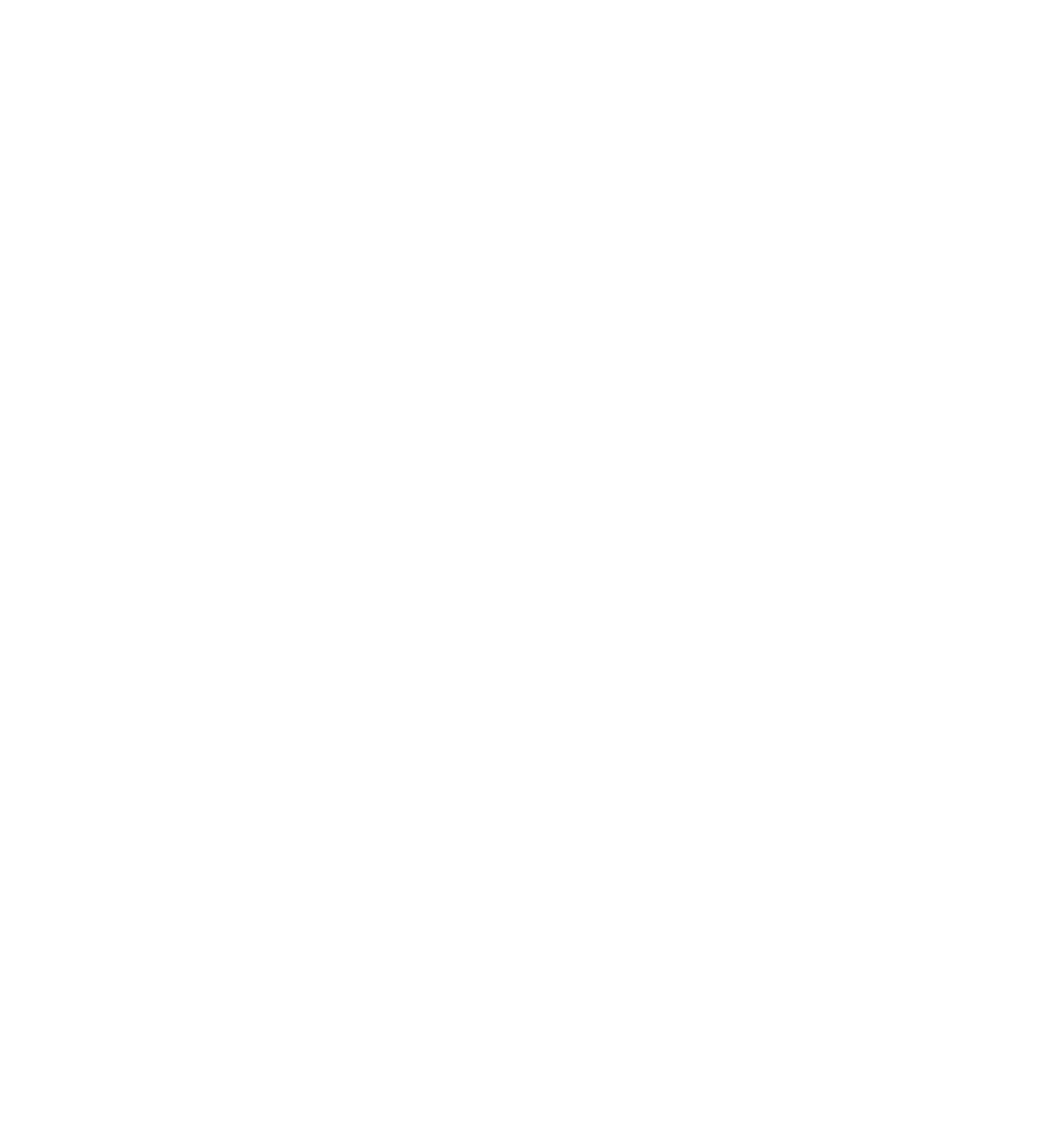
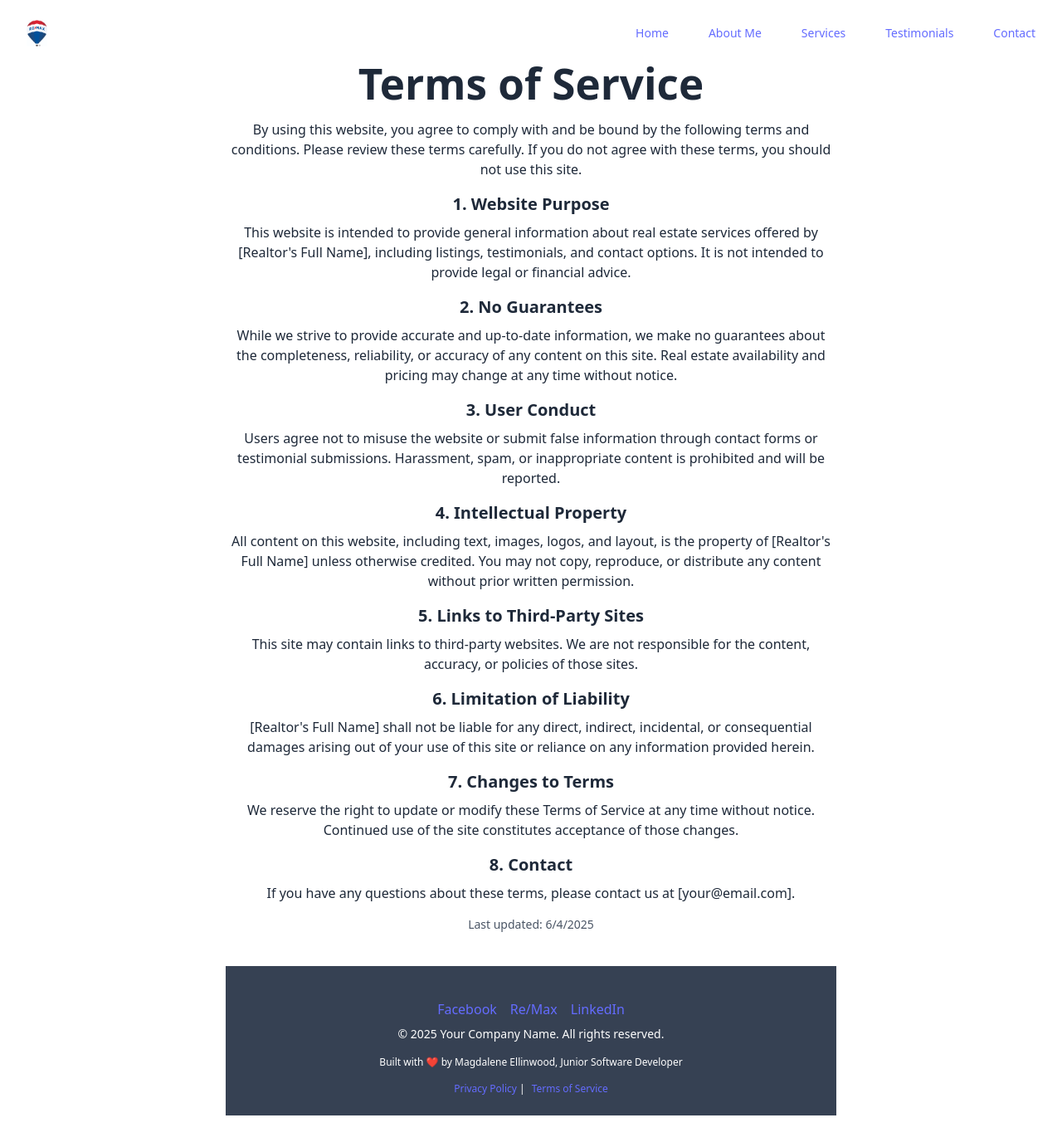
Before and after one commit to mellinwood1023/FCarberry_Site, a React (Vite) app: page /termsofservice in a window 1280 px wide. Before the commit this address had no page. Shown: the top 1382 px of the page at 83% size. Before the commit the page ends 800 px from the top, so only its background shows below. Built offline with nearby package versions, Linux system fonts and the light colour scheme; the HTML template or start-up script is replaced by a standard one.

Commit message:
terms of service, privacy policy

```diff
--- a/package.json
+++ b/package.json
@@ -13,6 +13,7 @@
     "@headlessui/react": "^2.2.4",
     "@heroicons/react": "^2.2.0",
     "@tailwindcss/postcss": "^4.1.8",
+    "lucide-react": "^0.513.0",
     "react": "^19.1.0",
     "react-dom": "^19.1.0",
     "react-router-dom": "^7.6.2",
--- a/src/App.tsx
+++ b/src/App.tsx
@@ -5,6 +5,8 @@
 import './App.css';
 import Services from './pages/Services';
 import Testimonials from './pages/Testimonials';
+import PrivacyPolicy from './pages/PrivacyPolicy';
+import TermsOfService from './pages/TermsOfService';
 
 function App() {
   return (
@@ -14,6 +16,8 @@
       <Route path="/contact" element={<Contact />} />
       <Route path="/services" element={<Services />} />
       <Route path="/testimonials" element={<Testimonials />} />
+      <Route path="/termsofservice" element={<TermsOfService />} />
+      <Route path="/privacypolicy" element={<PrivacyPolicy />} />
       {/* Add more routes as needed */}
     </Routes>
   );
--- a/src/components/Footer.tsx
+++ b/src/components/Footer.tsx
@@ -0,0 +1,38 @@
+import { Link } from 'react-router-dom';
+
+const Footer = () => {
+    return (
+        <footer className="bg-gray-700 text-white py-6 mt-10">
+            <div className="container mx-auto text-center">
+                <div className="flex flex-col items-center space-y-2 mt-4">
+                    <div className="flex space-x-4 justify-center">
+                        <a href="https://www.facebook.com/fred.carberry.90" target="_blank" rel="noopener noreferrer" aria-label="Facebook" className="hover:text-blue-400 transition-colors duration-200 cursor-pointer font-semibold underline focus:outline focus:ring-2 focus:ring-blue-400 active:scale-95">
+                            <span className="sr-only">Facebook</span>
+                            Facebook
+                        </a>
+                        <a href="https://www.remax.com/real-estate-agents/frederick-carberry-north-andover-ma/101985044" target="_blank" rel="noopener noreferrer" aria-label="Re/Max" className="hover:text-pink-400 transition-colors duration-200 cursor-pointer font-semibold underline focus:outline focus:ring-2 focus:ring-pink-400 active:scale-95">
+                            <span className="sr-only">Re/Max</span>
+                            Re/Max
+                        </a>
+                        <a href="https://www.linkedin.com/in/fred-carberry-642299176/" target="_blank" rel="noopener noreferrer" aria-label="LinkedIn" className="hover:text-blue-300 transition-colors duration-200 cursor-pointer font-semibold underline focus:outline focus:ring-2 focus:ring-blue-300 active:scale-95">
+                            <span className="sr-only">LinkedIn</span>
+                            LinkedIn
+                        </a>
+                    </div>
+                    <p className="text-sm text-center">
+                        &copy; {new Date().getFullYear()} Your Company Name. All rights reserved.
+                    </p>
+                    <p className="text-xs mt-2 text-center">
+                        Built with ❤️ by Magdalene Ellinwood, Junior Software Developer
+                    </p>
+                    <p className="text-xs mt-2 text-center">
+                        <Link to="/privacypolicy" className="text-white hover:underline cursor-pointer">Privacy Policy</Link> |
+                        <Link to="/termsofservice" className="text-white hover:underline ml-2 cursor-pointer">Terms of Service</Link>
+                    </p>
+                </div>
+            </div>
+        </footer>
+    )
+}
+
+export default Footer;
--- a/src/components/Hero.tsx
+++ b/src/components/Hero.tsx
@@ -17,7 +17,7 @@
 
   return (
     <div className="bg-white">
-      <header className="absolute inset-x-0 top-0 z-50">
+      <header className="relative inset-x-0 top-0 z-50">
         <nav aria-label="Global" className="flex items-center justify-between p-6 lg:px-8">
           <div className="flex lg:flex-1">
             <a href="#" className="-m-1.5 p-1.5">
--- a/src/pages/Home.tsx
+++ b/src/pages/Home.tsx
@@ -1,10 +1,12 @@
 import React from 'react';
 import Hero from '../components/Hero';
+import Footer from '../components/Footer';
 
 const Home: React.FC = () => {
   return (
     <div className="home-container">
       <Hero />
+      <Footer />
     </div>
   );
 };
--- /dev/null
+++ b/src/pages/PrivacyPolicy.tsx
@@ -0,0 +1,37 @@
+import React from 'react';
+import Nav from '../components/Nav';
+import Footer from '../components/Footer';
+
+const PrivacyPolicy: React.FC = () => {
+  return (
+    <div className="max-w-3xl mx-auto px-4 py-10 text-gray-800">
+        <Nav />
+      <h1 className="text-2xl font-bold mb-4">Privacy Policy</h1>
+      <p className="mb-4">
+        This website is committed to protecting your privacy. Any personal information collected through contact forms, email submissions, or other means is kept confidential and used solely for the purpose of assisting you with your real estate needs.
+      </p>
+      <h2 className="text-xl font-semibold mb-2">Information Collection</h2>
+      <p className="mb-4">
+        We may collect your name, email address, phone number, or other details you provide when submitting inquiries or testimonials. This data is never sold or shared with third parties.
+      </p>
+      <h2 className="text-xl font-semibold mb-2">Cookies & Tracking</h2>
+      <p className="mb-4">
+        This site may use cookies or third-party tools to analyze traffic or improve your experience. You can disable cookies in your browser settings at any time.
+      </p>
+      <h2 className="text-xl font-semibold mb-2">Third-Party Services</h2>
+      <p className="mb-4">
+        We may use services like Google Analytics or embedded maps to enhance your experience. These services may collect anonymized usage data.
+      </p>
+      <h2 className="text-xl font-semibold mb-2">Contact</h2>
+      <p className="mb-4">
+        If you have any questions about this Privacy Policy, please contact us at [your@email.com].
+      </p>
+      <p className="text-sm text-gray-600">
+        Last updated: {new Date().toLocaleDateString()}
+      </p>
+      <Footer />
+    </div>
+  );
+};
+
+export default PrivacyPolicy;
--- a/src/pages/Services.tsx
+++ b/src/pages/Services.tsx
@@ -6,7 +6,7 @@
   return (
     <div className="about-container">
       <Nav />
-      <h1 className="text-3xl font-bold text-blue-900 mb-6 text-left">Services</h1>
+      <h1 className="text-3xl font-bold text-blue-900 mb-6 text-left pt-20 pb-5">Services</h1>
       <p className="list-disc list-inside text-left">
 <strong>Buyer Representation <br /></strong>
 Guidance through every step of the home buying process—from the first showing to the final signature.
--- /dev/null
+++ b/src/pages/TermsOfService.tsx
@@ -0,0 +1,63 @@
+import React from 'react';
+import Nav from '../components/Nav';
+import Footer from '../components/Footer';
+
+const TermsOfService: React.FC = () => {
+  return (
+    <div className="max-w-3xl mx-auto px-4 py-10 text-gray-800">
+        <Nav />
+      <h1 className="text-2xl font-bold mb-4">Terms of Service</h1>
+
+      <p className="mb-4">
+        By using this website, you agree to comply with and be bound by the following terms and conditions. Please review these terms carefully. If you do not agree with these terms, you should not use this site.
+      </p>
+
+      <h2 className="text-xl font-semibold mb-2">1. Website Purpose</h2>
+      <p className="mb-4">
+        This website is intended to provide general information about real estate services offered by [Realtor's Full Name], including listings, testimonials, and contact options. It is not intended to provide legal or financial advice.
+      </p>
+
+      <h2 className="text-xl font-semibold mb-2">2. No Guarantees</h2>
+      <p className="mb-4">
+        While we strive to provide accurate and up-to-date information, we make no guarantees about the completeness, reliability, or accuracy of any content on this site. Real estate availability and pricing may change at any time without notice.
+      </p>
+
+      <h2 className="text-xl font-semibold mb-2">3. User Conduct</h2>
+      <p className="mb-4">
+        Users agree not to misuse the website or submit false information through contact forms or testimonial submissions. Harassment, spam, or inappropriate content is prohibited and will be reported.
+      </p>
+
+      <h2 className="text-xl font-semibold mb-2">4. Intellectual Property</h2>
+      <p className="mb-4">
+        All content on this website, including text, images, logos, and layout, is the property of [Realtor's Full Name] unless otherwise credited. You may not copy, reproduce, or distribute any content without prior written permission.
+      </p>
+
+      <h2 className="text-xl font-semibold mb-2">5. Links to Third-Party Sites</h2>
+      <p className="mb-4">
+        This site may contain links to third-party websites. We are not responsible for the content, accuracy, or policies of those sites.
+      </p>
+
+      <h2 className="text-xl font-semibold mb-2">6. Limitation of Liability</h2>
+      <p className="mb-4">
+        [Realtor's Full Name] shall not be liable for any direct, indirect, incidental, or consequential damages arising out of your use of this site or reliance on any information provided herein.
+      </p>
+
+      <h2 className="text-xl font-semibold mb-2">7. Changes to Terms</h2>
+      <p className="mb-4">
+        We reserve the right to update or modify these Terms of Service at any time without notice. Continued use of the site constitutes acceptance of those changes.
+      </p>
+
+      <h2 className="text-xl font-semibold mb-2">8. Contact</h2>
+      <p className="mb-4">
+        If you have any questions about these terms, please contact us at [your@email.com].
+      </p>
+
+      <p className="text-sm text-gray-600">
+        Last updated: {new Date().toLocaleDateString()}
+      </p>
+      <Footer />
+    </div>
+  );
+};
+
+export default TermsOfService;
```
Also changed, not shown: 1 other file (tests, documents, lock files or other folders).
